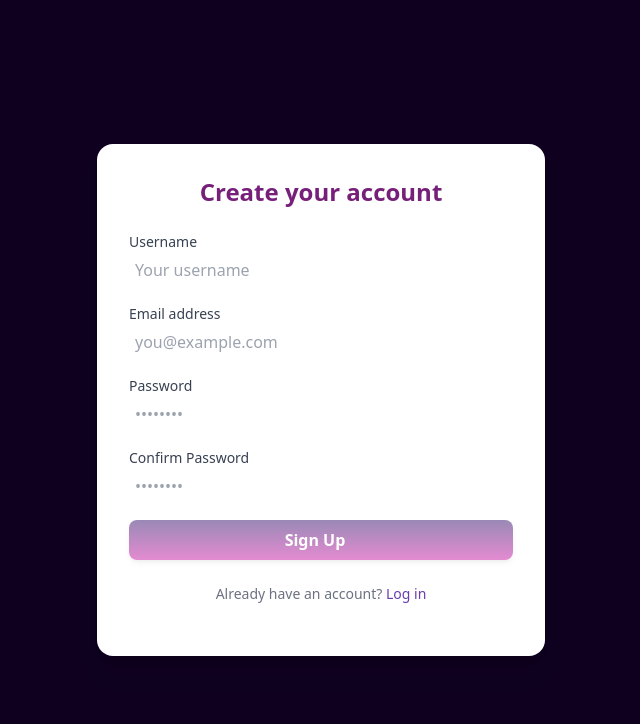
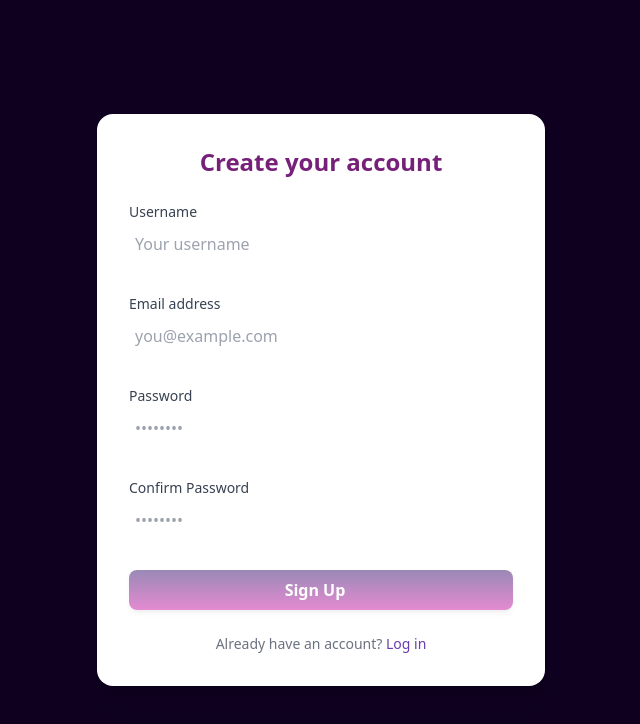
Before and after one commit to Ereh11/Bug-Tracking-Frontend, an Angular app: page /signup in a window 1280 px wide. Shown: the top 724 px of the page, without its empty margins (319-959 px from the left). Built offline with nearby package versions, Linux system fonts and the light colour scheme.

Commit message:
refactor: improve layout and spacing in sign-in and sign-up components

```diff
--- a/src/app/components/sign-in/sign-in.component.html
+++ b/src/app/components/sign-in/sign-in.component.html
@@ -1,16 +1,17 @@
 <div class="min-h-screen flex items-center justify-center bg-screen">
   <div
-    class="min-h-[32rem] max-w-md w-full bg-white rounded-2xl shadow-xl p-8 flex flex-col transition-all duration-500 ease-in-out"
+    class="relative min-h-[30rem] flex flex-col gap-5 max-w-md w-full bg-white rounded-2xl shadow-xl p-8 space-y-6 transition-all duration-500 ease-in-out"
     [class.opacity-0]="!isEntering || isLeaving"
     [class.scale-90]="!isEntering || isLeaving"
   >
-    <h2 class="text-2xl font-bold text-center text-purple-0">Welcome back</h2>
+    <h2 class="text-2xl font-bold text-center text-purple-0 mb-10">
+      Welcome back
+    </h2>
 
-    <div class="flex-1 flex flex-col justify-center">
     <form
       [formGroup]="signInForm"
       (ngSubmit)="onSubmit()"
-        class="flex flex-col gap-12"
+      class="flex justify-between h-[80%] flex-col gap-10 mt-10"
     >
       <ng-container *ngFor="let ctrl of controls">
         <div class="relative">
@@ -35,11 +36,13 @@
 
           <!-- Field validation errors -->
           <div
-              *ngIf="
+            class="mt-1 space-y-1 text-sm text-error transition-opacity duration-300"
+            [class.opacity-0]="
+              !(
                 signInForm.get(ctrl.name)?.touched &&
                 signInForm.get(ctrl.name)?.invalid
+              )
             "
-              class="mt-1 space-y-1 text-sm text-error"
           >
             <div
               *ngFor="let err of getErrors(ctrl.name)"
@@ -53,14 +56,12 @@
       </ng-container>
 
       <!-- Server / credential error -->
-        <div
-          *ngIf="authError"
-          class="text-error text-sm flex items-center gap-1"
-        >
+      <div *ngIf="authError" class="text-error text-sm flex items-center gap-1">
         <i class="fa-solid fa-circle-exclamation"></i>
         <span>{{ authError }}</span>
       </div>
 
+      <div class="flex flex-col gap-4">
         <div class="flex items-center justify-between">
           <div class="flex items-center gap-2">
             <input
@@ -87,8 +88,8 @@
         >
           Sign In
         </button>
+      </div>
     </form>
-    </div>
 
     <p class="text-center text-sm text-gray-500">
       Don’t have an account?
--- a/src/app/components/sign-up/sign-up.component.html
+++ b/src/app/components/sign-up/sign-up.component.html
@@ -1,7 +1,7 @@
 <!-- signup.component.html -->
 <div class="min-h-screen flex items-center justify-center bg-screen">
   <div
-    class="relative min-h-[32rem] max-w-md w-full bg-white rounded-2xl shadow-xl p-8 space-y-6 transition-all duration-500 ease-in-out"
+    class="relative max-w-md w-full bg-white rounded-2xl shadow-xl p-8 space-y-6 transition-all duration-500 ease-in-out"
     [class.opacity-0]="!isEntering || isLeaving"
     [class.scale-90]="!isEntering || isLeaving"
   >
@@ -11,7 +11,7 @@
     <form
       [formGroup]="signupForm"
       (ngSubmit)="leaveAndNavigate('/login')"
-      class="flex flex-col gap-5"
+      class="flex flex-col gap-2"
     >
       <ng-container *ngFor="let ctrl of controls">
         <div class="relative">
@@ -22,7 +22,7 @@
             <input
               [type]="ctrl.type"
               [formControlName]="ctrl.name"
-              class="w-full pl-1 rounded-md border-2 border-transparent focus:outline-none focus:animate-neon-pulse transition-colors duration-300 relative z-10"
+              class="w-full pl-1 py-1 rounded-md border-2 border-transparent focus:outline-none focus:animate-neon-pulse transition-colors duration-300 relative z-10"
               [placeholder]="ctrl.placeholder"
             />
 
@@ -35,11 +35,13 @@
 
           <!-- Error messages -->
           <div
-            *ngIf="
-              signupForm.get(ctrl.name)?.touched &&
-              signupForm.get(ctrl.name)?.invalid
+            class="mt-1 space-y-1 text-sm text-error transition-opacity duration-300"
+            [class.opacity-0]="
+              !(
+                signupForm.get(ctrl.name)?.touched &&
+                signupForm.get(ctrl.name)?.invalid
+              )
             "
-            class="mt-1 space-y-1 text-sm text-error"
           >
             <div
               *ngFor="let err of getErrors(ctrl.name)"
```
Lines whose indentation alone changed are shown as unchanged.
